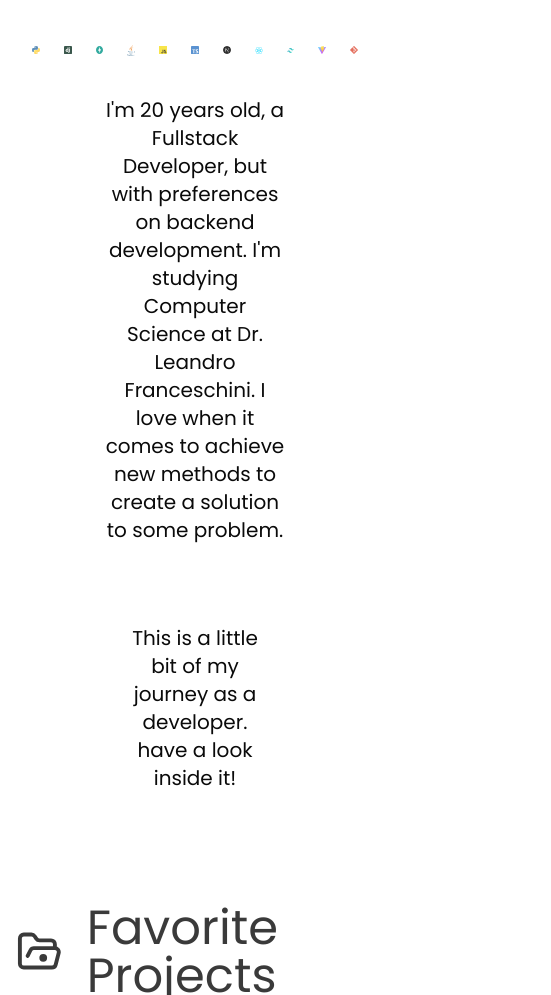
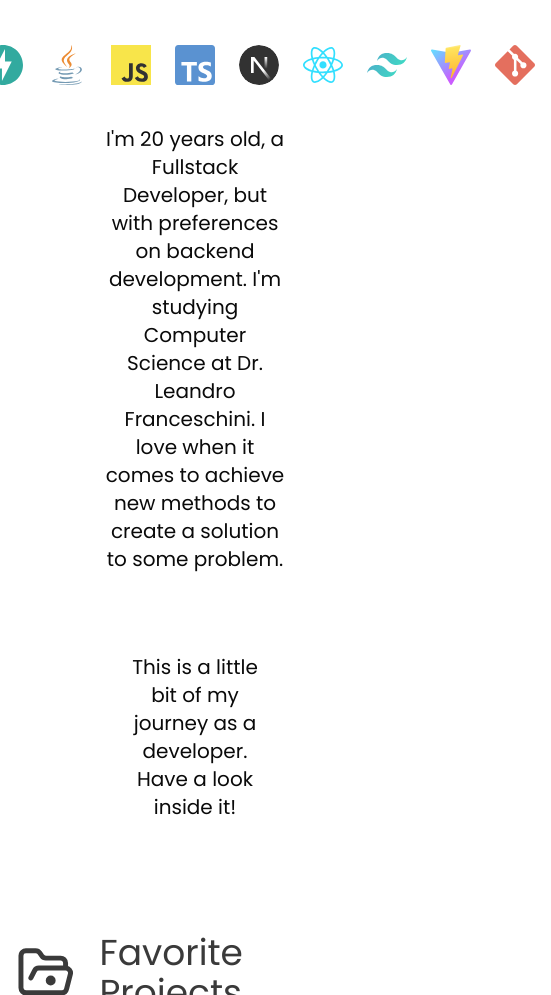
Before and after one commit to Navarrasa/portfolio, a Next.js app: page / in a window 390 px wide. Shown: the part 573-1568 px from the top of the page, 551 px wide, since content can reach past the window. Built offline with nearby package versions, Linux system fonts and the light colour scheme.

Commit message:
feat: workin on responsivity

```diff
--- a/app/components/About.tsx
+++ b/app/components/About.tsx
@@ -2,26 +2,41 @@ import { CodeXml } from 'lucide-react';
 import { tech_stack } from "@/app/data/data";
 import Image from "next/image";
 
-export default function About(){
+export default function About() {
     return (
         <section id="about" className="w-full flex justify-center items-center p-4 mb-16">
             <div className='flex w-full items-center flex-col gap-6 justify-center'>
                 <div className='flex items-center gap-6 opacity-80 hover:opacity-100 transition duration-500 ease-in-out'>
-                    <CodeXml size={64}
-                    className='transition duration-500 ease-in-out hover:scale-110'
+                    <CodeXml
+                        size={64}
+                        className='transition duration-500 ease-in-out hover:scale-110'
                     />
-                    <h2 className="text-4xl">Welcome! I'm devBruno</h2>
+                    <h2 className="text-4xl">Welcome! I&apos;m devBruno</h2>
                 </div>
-                <div className='flex gap-6 p-4 opacity-80'>
-                    {tech_stack.map((tech) => (
-                        <div key={tech.label} className="flex items-center gap-2">
-                            <Image src={tech.image} alt={tech.label} width={40} height={40} title={tech.label} className='transition ease-in-out hover:opacity-100 hover:scale-110 duration-700'/>
-                        </div>
-                    ))}
+                <div className="flex gap-6 p-4 opacity-80">
+                {tech_stack.map((tech) => (
+                    <div key={tech.label} className="flex items-center gap-2">
+                    <div className="relative w-10 h-10">
+                        <Image
+                        src={tech.image}
+                        alt={tech.label}
+                        title={tech.label}
+                        fill
+                        className="object-contain transition ease-in-out hover:opacity-100 hover:scale-110 duration-700"
+                        />
+                    </div>
+                    </div>
+                ))}
                 </div>
                 <div className='w-[50%] md:w-[75%] items-center justify-center text-center text-xl gap-16 flex flex-col'>
-                    <p>I'm 20 years old, a Fullstack Developer, but with preferences on backend development. I'm studying Computer Science at Dr. Leandro Franceschini. I love when it comes to achieve new methods to create a solution to some problem.</p>
-                    <p className='p-4'>This is a little bit of my journey as a developer. have a look inside it!</p>
+                    <p>
+                        I&apos;m 20 years old, a Fullstack Developer, but with preferences on backend development.
+                        I&apos;m studying Computer Science at Dr. Leandro Franceschini.
+                        I love when it comes to achieve new methods to create a solution to some problem.
+                    </p>
+                    <p className='p-4'>
+                        This is a little bit of my journey as a developer. Have a look inside it!
+                    </p>
                 </div>
             </div>
         </section>
--- a/app/components/Projects.tsx
+++ b/app/components/Projects.tsx
@@ -8,7 +8,7 @@ export default function Projects() {
                     <FolderOpenDot  size={64}
                     className='transition duration-500 ease-in-out hover:scale-110'
                     />
-                    <h2 className="text-5xl">Favorite Projects</h2>
+                    <h2 className="text-4xl">Favorite Projects</h2>
                 </div>
                 <div>
                     <p></p>
--- a/app/data/data.ts
+++ b/app/data/data.ts
@@ -25,3 +25,50 @@ export const tech_stack = [
     { id: 10, image: Vite, label: 'ViteJS' },
     { id: 11, image: Git, label: 'Git' },
 ];
+
+export const projects = [
+    {
+        id: 1,
+        name: "Project One",
+        description: "This is a brief description of Project One.",
+        image: "/path/to/project-one-image.jpg",
+        link: "https://github.com/user/project-one"
+    },
+    {
+        id: 2,
+        name: "Project Two",
+        description: "This is a brief description of Project Two.",
+        image: "/path/to/project-two-image.jpg",
+        link: "https://github.com/user/project-two"
+    },
+    {
+        id: 3,
+        name: "Project Three",
+        description: "This is a brief description of Project Three.",
+        image: "/path/to/project-three-image.jpg",
+        link: "https://github.com/user/project-three"
+    },
+    {
+        id: 4,
+        name: "Project Four",
+        description: "This is a brief description of Project Four.",
+        image: "/path/to/project-four-image.jpg",
+        link: "https://github.com/user/project-four"
+    }];
+
+export const experiences = [
+    {
+        id: 1,
+        role: "Intern Developer",
+        company: "Tech Solutions Inc.",
+        duration: "June 2022 - August 2022",
+        description: "Worked on developing internal tools using Python and Django. Collaborated with the team to improve code quality and implement new features."
+    },
+    {
+        id: 2,
+        role: "Freelance Web Developer",
+        company: "Self-Employed",
+        duration: "September 2022 - Present",
+        description: "Building responsive websites and web applications for small businesses using React, Next.js, and Tailwind CSS. Focused on delivering high-quality user experiences."
+    }
+];
```
